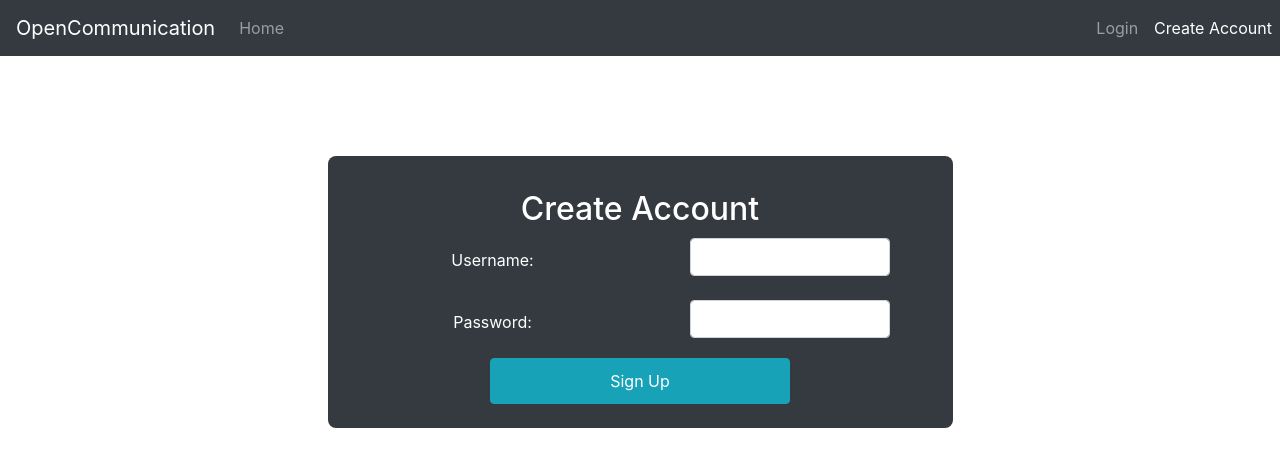
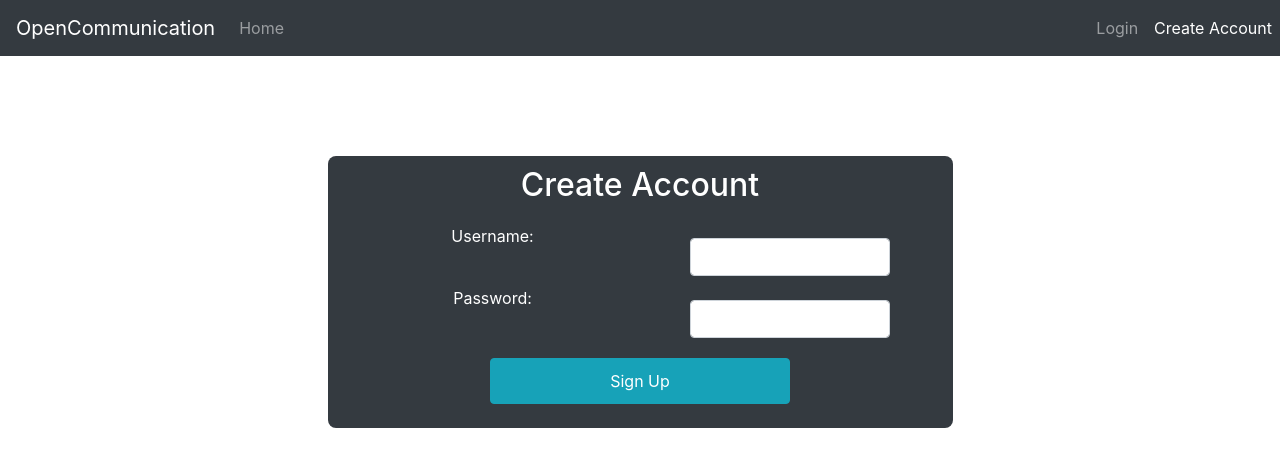
Before and after one commit to jaredglaser/OpenCommunicationFrontEnd, an Angular app: page /register in a window 1280 px wide. Shown: the top 466 px of the page. Built offline with nearby package versions, Linux system fonts and the light colour scheme.

Commit message:
register form fixed

```diff
--- a/src/app/pages/register/register.component.html
+++ b/src/app/pages/register/register.component.html
@@ -11,13 +11,16 @@
     <div class="container">
 
         <form #register_form="ngForm" (ngSubmit)="register(register_form.value)">
+            <h2 class="center">Create Account</h2>
+            <label for="username" class="center">Username:</label>
             <div class="form-group center">
-                <h2 class="center">Create Account</h2>
-                <label for="username" class="center">Username:</label>
+
+
                 <input name="username" type="text" class="form-control center" id="username" style="width:200px" ngModel>
             </div>
+            <label for="pwd" class="center">Password:</label>
             <div class="form-group center">
-                <label for="pwd" class="center">Password:</label>
+
                 <input name="password" type="password" class="form-control center" id="pwd" style="width:200px" ngModel>
                 <button id="register" type="submit" class="btn btn-info center">Sign Up</button>
             </div>
--- a/src/app/pages/register/register.component.ts
+++ b/src/app/pages/register/register.component.ts
@@ -21,7 +21,7 @@ export class RegisterComponent implements OnInit {
     var user = (<HTMLInputElement>document.getElementById("username")).value;
     var pwd = (<HTMLInputElement>document.getElementById("pwd")).value;
 
-    this.http.post<any>(Globals.ip+":"+Globals.port+"/api/security/register",{username : form.controls.username, password : form.controls.pwd}).subscribe( data => {
+    this.http.post<any>(Globals.ip+":"+Globals.port+"/api/security/register",{username : form.username, password : form.pwd}).subscribe( data => {
         alert(JSON.stringify(data));
     })
 
```
